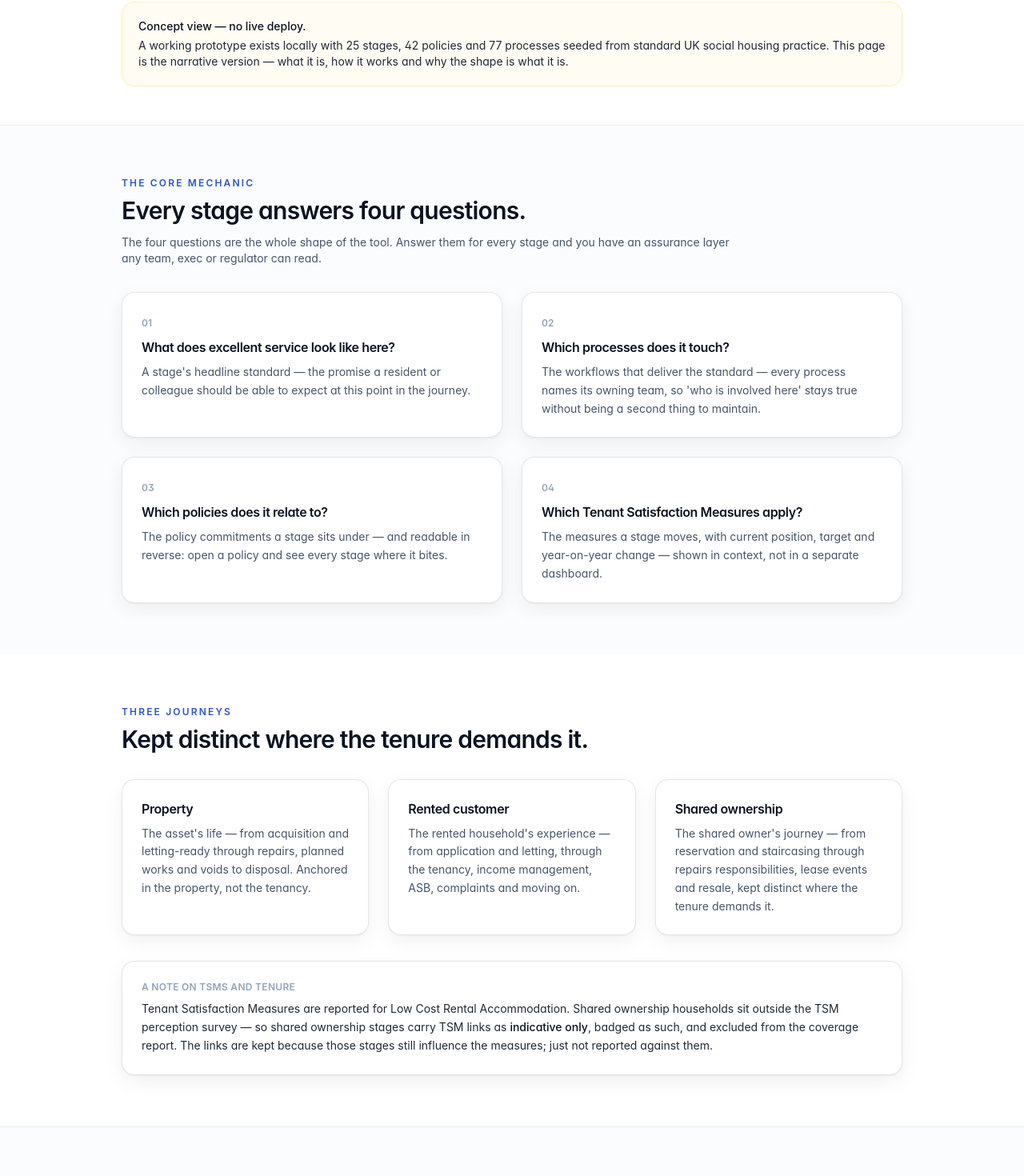
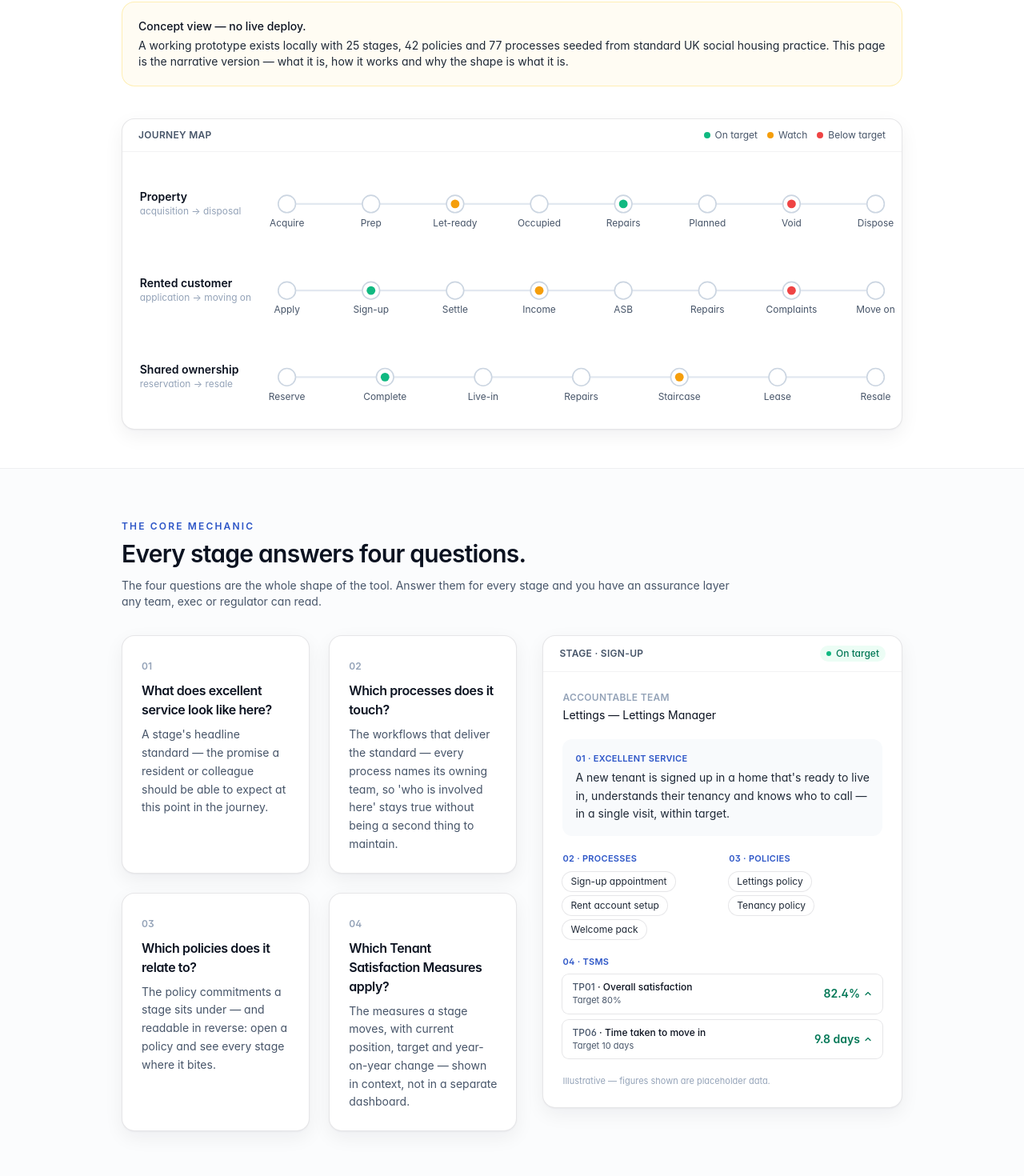
Before and after one commit to thealtjourney/innovation-hub, a Next.js app: page /apps/journey-manager in a window 1280 px wide. Shown: the part 490-1960 px from the top of the page at 80% size. Built offline with nearby package versions, Linux system fonts and the light colour scheme; a web font is replaced by a local one.

Commit message:
Add journey map and stage card illustrations to Housing Journey Manager page

```diff
--- a/app/apps/journey-manager/page.tsx
+++ b/app/apps/journey-manager/page.tsx
@@ -100,6 +100,63 @@ export default function Page() {
               why the shape is what it is.
             </p>
           </div>
+
+          {/* Journey map illustration */}
+          <figure className="mt-10 overflow-hidden rounded-2xl border border-ink-900/10 bg-white shadow-soft">
+            <div className="flex items-center justify-between border-b border-ink-900/5 px-5 py-3 text-xs">
+              <span className="font-semibold uppercase tracking-wide text-ink-500">Journey map</span>
+              <span className="flex items-center gap-3 text-ink-500">
+                <span className="flex items-center gap-1.5"><span className="h-2 w-2 rounded-full bg-emerald-500" />On target</span>
+                <span className="flex items-center gap-1.5"><span className="h-2 w-2 rounded-full bg-amber-500" />Watch</span>
+                <span className="flex items-center gap-1.5"><span className="h-2 w-2 rounded-full bg-red-500" />Below target</span>
+              </span>
+            </div>
+            <svg viewBox="0 0 900 320" className="w-full" role="img" aria-label="Illustration of three parallel journey tracks with stages and RAG statuses">
+              <defs>
+                <linearGradient id="jm-track" x1="0" x2="1">
+                  <stop offset="0%" stopColor="#F1F5F9" />
+                  <stop offset="100%" stopColor="#F8FAFC" />
+                </linearGradient>
+              </defs>
+              {/* Track labels */}
+              {[
+                { y: 60, label: "Property", sub: "acquisition → disposal" },
+                { y: 160, label: "Rented customer", sub: "application → moving on" },
+                { y: 260, label: "Shared ownership", sub: "reservation → resale" },
+              ].map((t) => (
+                <g key={t.label}>
+                  <text x="20" y={t.y - 4} fontSize="13" fontWeight="600" fill="#0B1220">{t.label}</text>
+                  <text x="20" y={t.y + 12} fontSize="11" fill="#94A3B8">{t.sub}</text>
+                </g>
+              ))}
+              {/* Tracks + stages */}
+              {[
+                { y: 60, stages: [{ n: "Acquire" }, { n: "Prep" }, { n: "Let-ready", rag: "amber" }, { n: "Occupied" }, { n: "Repairs", rag: "green" }, { n: "Planned" }, { n: "Void", rag: "red" }, { n: "Dispose" }] },
+                { y: 160, stages: [{ n: "Apply" }, { n: "Sign-up", rag: "green" }, { n: "Settle" }, { n: "Income", rag: "amber" }, { n: "ASB" }, { n: "Repairs" }, { n: "Complaints", rag: "red" }, { n: "Move on" }] },
+                { y: 260, stages: [{ n: "Reserve" }, { n: "Complete", rag: "green" }, { n: "Live-in" }, { n: "Repairs" }, { n: "Staircase", rag: "amber" }, { n: "Lease" }, { n: "Resale" }] },
+              ].map((track) => {
+                const startX = 190;
+                const endX = 870;
+                const gap = (endX - startX) / (track.stages.length - 1);
+                return (
+                  <g key={track.y}>
+                    <line x1={startX} y1={track.y} x2={endX} y2={track.y} stroke="#E2E8F0" strokeWidth="2" />
+                    {track.stages.map((s, i) => {
+                      const x = startX + gap * i;
+                      const rag = s.rag === "green" ? "#10B981" : s.rag === "amber" ? "#F59E0B" : s.rag === "red" ? "#EF4444" : null;
+                      return (
+                        <g key={s.n}>
+                          <circle cx={x} cy={track.y} r="10" fill="white" stroke="#CBD5E1" strokeWidth="1.5" />
+                          {rag && <circle cx={x} cy={track.y} r="5" fill={rag} />}
+                          <text x={x} y={track.y + 26} fontSize="11" fill="#475569" textAnchor="middle">{s.n}</text>
+                        </g>
+                      );
+                    })}
+                  </g>
+                );
+              })}
+            </svg>
+          </figure>
         </div>
       </section>
 
@@ -117,7 +174,8 @@ export default function Page() {
             for every stage and you have an assurance layer any team, exec or
             regulator can read.
           </p>
-          <div className="mt-8 grid gap-6 md:grid-cols-2">
+          <div className="mt-8 grid gap-8 lg:grid-cols-[1.1fr_1fr] lg:items-start">
+            <div className="grid gap-6 sm:grid-cols-2">
               {questions.map((q) => (
                 <div key={q.n} className="rounded-2xl border border-ink-900/10 bg-white p-6 shadow-soft">
                   <span className="text-xs font-semibold text-ink-300">{q.n}</span>
@@ -125,6 +183,74 @@ export default function Page() {
                   <p className="mt-2 text-sm leading-relaxed text-ink-500">{q.b}</p>
                 </div>
               ))}
+            </div>
+
+            {/* Stage card illustration */}
+            <figure className="overflow-hidden rounded-2xl border border-ink-900/10 bg-white shadow-soft">
+              <div className="flex items-center justify-between border-b border-ink-900/5 px-5 py-3 text-xs">
+                <span className="font-semibold uppercase tracking-wide text-ink-500">Stage · Sign-up</span>
+                <span className="inline-flex items-center gap-1.5 rounded-full bg-emerald-50 px-2 py-0.5 font-medium text-emerald-700">
+                  <span className="h-1.5 w-1.5 rounded-full bg-emerald-500" />On target
+                </span>
+              </div>
+              <div className="p-6">
+                <p className="text-xs font-semibold uppercase tracking-wide text-ink-300">Accountable team</p>
+                <p className="mt-1 text-sm text-ink-900">Lettings — Lettings Manager</p>
+
+                <div className="mt-5 rounded-xl bg-slate-50 p-4">
+                  <p className="text-[11px] font-semibold uppercase tracking-wide text-brand-600">01 · Excellent service</p>
+                  <p className="mt-1 text-sm leading-relaxed text-ink-700">
+                    A new tenant is signed up in a home that&apos;s ready to live in, understands their tenancy and knows who to call — in a single visit, within target.
+                  </p>
+                </div>
+
+                <div className="mt-5 grid gap-4 sm:grid-cols-2">
+                  <div>
+                    <p className="text-[11px] font-semibold uppercase tracking-wide text-brand-600">02 · Processes</p>
+                    <div className="mt-2 flex flex-wrap gap-1.5">
+                      {["Sign-up appointment", "Rent account setup", "Welcome pack"].map((t) => (
+                        <span key={t} className="rounded-full bg-white px-2.5 py-1 text-xs text-ink-700 ring-1 ring-ink-900/10">{t}</span>
+                      ))}
+                    </div>
+                  </div>
+                  <div>
+                    <p className="text-[11px] font-semibold uppercase tracking-wide text-brand-600">03 · Policies</p>
+                    <div className="mt-2 flex flex-wrap gap-1.5">
+                      {["Lettings policy", "Tenancy policy"].map((t) => (
+                        <span key={t} className="rounded-full bg-white px-2.5 py-1 text-xs text-ink-700 ring-1 ring-ink-900/10">{t}</span>
+                      ))}
+                    </div>
+                  </div>
+                </div>
+
+                <div className="mt-5">
+                  <p className="text-[11px] font-semibold uppercase tracking-wide text-brand-600">04 · TSMs</p>
+                  <div className="mt-2 space-y-2">
+                    {[
+                      { code: "TP01", n: "Overall satisfaction", v: "82.4%", t: "80%", up: true },
+                      { code: "TP06", n: "Time taken to move in", v: "9.8 days", t: "10 days", up: true },
+                    ].map((m) => (
+                      <div key={m.code} className="flex items-center justify-between rounded-lg bg-white px-3 py-2 ring-1 ring-ink-900/10">
+                        <div className="min-w-0">
+                          <p className="truncate text-xs font-medium text-ink-900">
+                            <span className="text-ink-500">{m.code}</span> · {m.n}
+                          </p>
+                          <p className="text-[11px] text-ink-500">Target {m.t}</p>
+                        </div>
+                        <span className="inline-flex items-center gap-1 text-sm font-semibold text-emerald-700">
+                          {m.v}
+                          <svg className="h-3 w-3" viewBox="0 0 24 24" fill="none" stroke="currentColor" strokeWidth="2.5" strokeLinecap="round" strokeLinejoin="round">
+                            <path d="M6 15l6-6 6 6" />
+                          </svg>
+                        </span>
+                      </div>
+                    ))}
+                  </div>
+                </div>
+
+                <p className="mt-5 text-[11px] text-ink-300">Illustrative — figures shown are placeholder data.</p>
+              </div>
+            </figure>
           </div>
         </div>
       </section>
```
Lines whose indentation alone changed are shown as unchanged.
